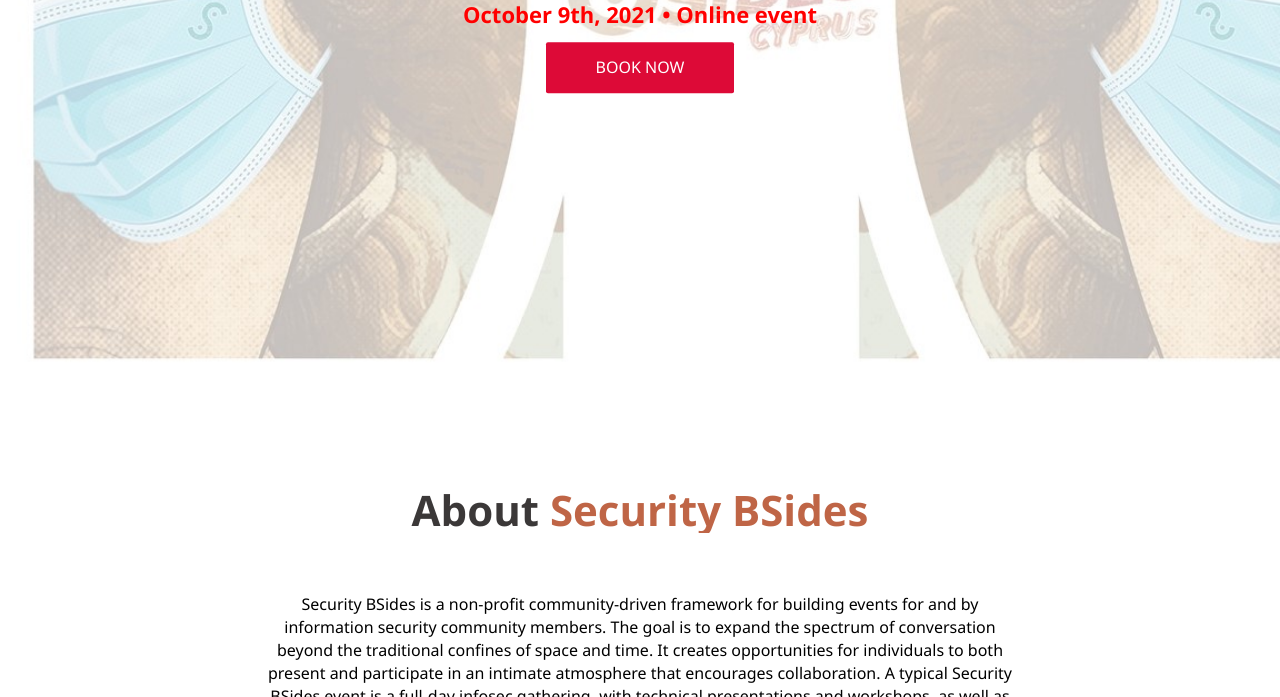
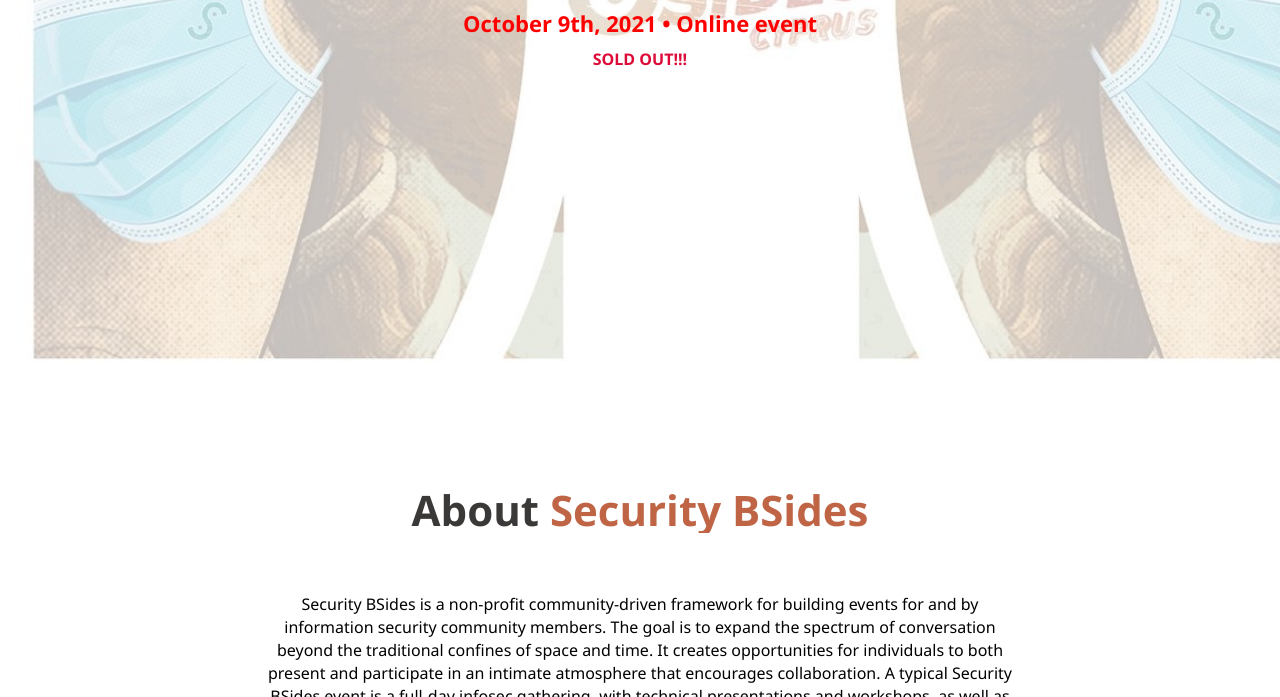
Before and after one commit to bsidescyprus/2021.bsidescyprus.github.io, a plain HTML site: page index.html in a window 1280 px wide. Shown: the part 403-1100 px from the top of the page. Drawn offline with Linux system fonts and the light colour scheme.

Commit message:
Update index.html

```diff
--- a/index.html
+++ b/index.html
@@ -100,8 +100,8 @@
 								<div class="col-md-12">
 									<h3 style="color: #FF0000;">October 9th, 2021 &bullet; Online event</h3>
 								</div>
-							<a href="https://www.eventbrite.com/e/security-bsides-cyprus-2021-home-edition-tickets-175769710937" class="main-btn">Book now</a>
-							<!--<p><h4 style="color: #dd0a37;">SOLD OUT!!!</h4></p>-->
+							<!-- <a href="https://www.eventbrite.com/e/security-bsides-cyprus-2021-home-edition-tickets-175769710937" class="main-btn">Book now</a>-->
+							<p><h4 style="color: #dd0a37;">SOLD OUT!!!</h4></p>
 						</div>
 					</div>
 					<!-- /home content -->
```
